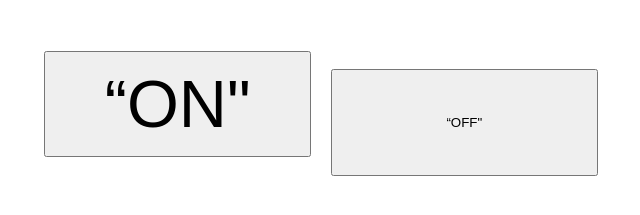
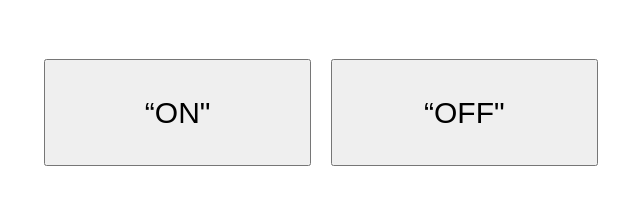
Before and after one commit to BogyeumKim/Feedfeeder, a plain HTML site: page index.html in a window 1280 px wide. Shown: the part 127-342 px from the top of the page, without its empty margins (319-959 px from the left). Drawn offline with Linux system fonts and the light colour scheme.

Commit message:
무선사료급식기 간단한 index
index 홈페이지

```diff
--- a/index.html
+++ b/index.html
@@ -6,7 +6,7 @@
         font-size: 10vh;
     }
     a:link, a:visited {
-        background-color: #f44336;
+
         color: white;
         padding: 14px 25px;
         text-align: center;
@@ -14,19 +14,22 @@
         display: inline-block;
     }
     a:hover, a:active {
-        background-color: red;
+
     }
     </style>
     </head>
     <body>
       <center>
         <h1>무선 사료 급식기</h1>
+        <div>
         <a>
+          <input type="button" value=“ON" style="WIDTH:200pt; HEIGHT:80pt; font-size: 30px; " onclick="location.href='/on'";>
+        </a>
 
-<input type="button" value=“ON" style="WIDTH:200pt; HEIGHT:80pt; font-size:50pt" onclick="location.href='/on'";>
-</a>
-  <a >
-<input type="button" value=“OFF" style="WIDTH:200pt; HEIGHT:80pt; fontsize:50pt" onclick="location.href='/off'";></a>
+        <a >
+          <input type="button" value=“OFF" style="WIDTH:200pt; HEIGHT:80pt; font-size: 30px;" onclick="location.href='/off'";>
+        </a>
+        </div>
       </center>
     </body>
 </html>
```
